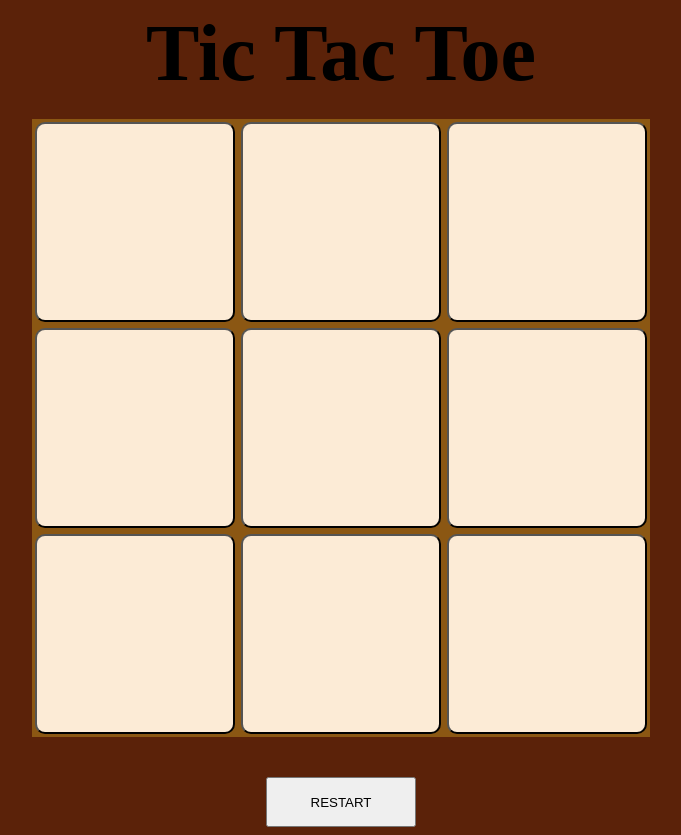
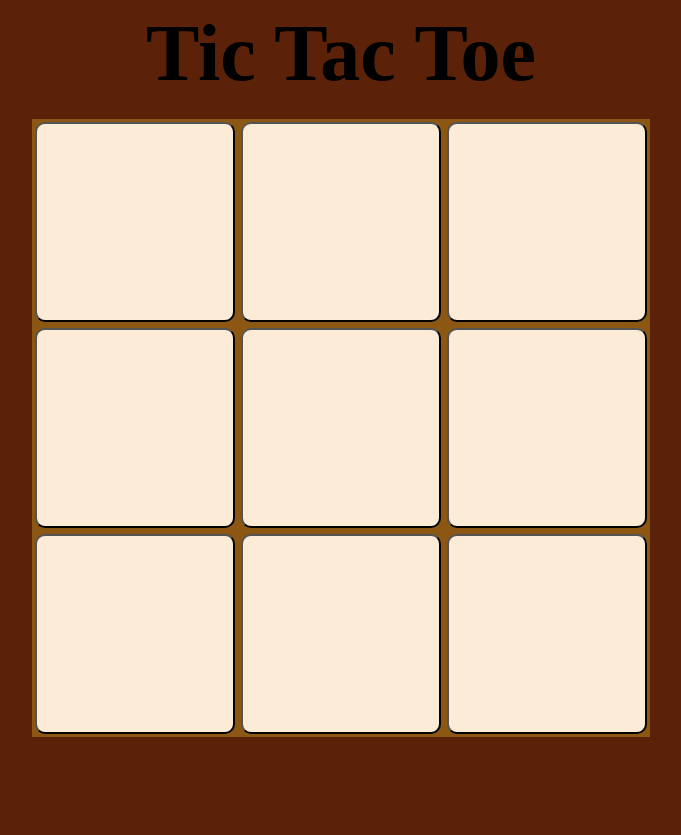
Before and after one commit to dakshJainth/tic-tac-toe, a plain HTML site: page index.html in a window 1280 px wide. Shown: the whole page, without its empty margins (299-980 px from the left). After the commit the page ends 800 px from the top, so only its background shows below. Drawn offline with Linux system fonts and the light colour scheme.

Commit message:
removed button

```diff
--- a/index.html
+++ b/index.html
@@ -38,7 +38,7 @@
         </main>
 
         <div class="button">
-<BUTTon class="re"> RESTART </BUTTon>
+<!-- <BUTTon class="re"> RESTART </BUTTon> -->
 </div>
     <script src="script.js"></script>
 </body>
```
